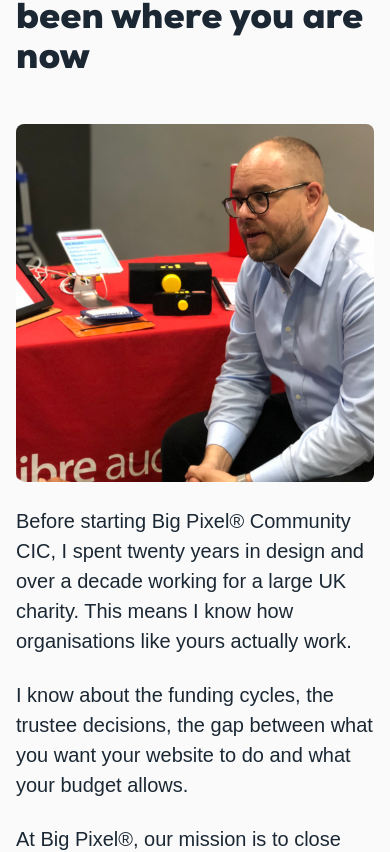
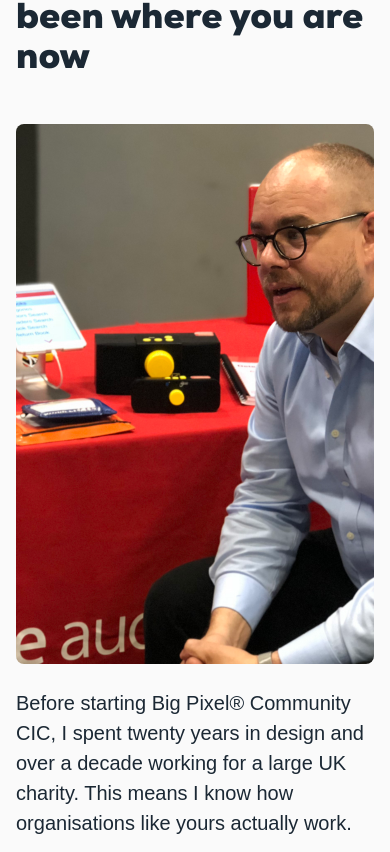
Before and after one commit to bigpixel-cic/bigpixel-community, a Next.js app: page / in a window 390 px wide. Shown: the part 976-1828 px from the top of the page. Built offline with nearby package versions, Linux system fonts and the light colour scheme.

Commit message:
Add motion and animate parts

```diff
--- a/package.json
+++ b/package.json
@@ -12,6 +12,7 @@
   "dependencies": {
     "@base-ui/react": "^1",
     "@notionhq/client": "^5",
+    "motion": "^12",
     "next": "^16",
     "react": "^19",
     "react-dom": "^19"
--- a/src/app/page.tsx
+++ b/src/app/page.tsx
@@ -2,6 +2,7 @@ import Navbar from '@/components/global/navbar';
 import HeroVideo from '@/components/home/hero-video';
 import SectionOne from '@/components/home/section-one';
 import Services from '@/components/home/services';
+import Prices from '@/components/home/prices';
 
 export default function Home() {
   return (
@@ -10,6 +11,7 @@ export default function Home() {
       <HeroVideo />
       <SectionOne />
       <Services />
+      <Prices />
     </div>
   );
 }
--- /dev/null
+++ b/src/components/home/prices.tsx
@@ -0,0 +1,13 @@
+export default function Prices() {
+  return (
+    <div className="block py-8 md:py-12 lg:py-16">
+      <div className="w-full max-w-7xl mx-auto p-4 lg:p-6">
+        <div className="flex flex-col gap-y-12 md:gap-y-14 lg:gap-y-16">
+          <h2 className="font-headline font-black text-4xl sm:text-5xl md:text-6xl">
+            At prices you can afford
+          </h2>
+        </div>
+      </div>
+    </div>
+  );
+}
--- a/src/components/home/section-one.tsx
+++ b/src/components/home/section-one.tsx
@@ -1,4 +1,5 @@
 import Image from 'next/image';
+import { SlideInLeft } from '@/components/motion';
 
 export default function SectionOne() {
   return (
@@ -9,14 +10,16 @@ export default function SectionOne() {
             A CIC founded by someone who has been where you are now
           </h2>
           <div className="flex flex-col lg:flex-row items-center gap-6">
+            <SlideInLeft>
               <Image
                 src="/assets/james-event.webp"
                 alt="James at an event when working for a charity"
                 width={540}
                 height={540}
-              className="rounded-lg object-cover"
+                className="rounded-lg object-cover size-135"
               />
-            <div className="text-xl md:text-2xl leading-normal">
+            </SlideInLeft>
+            <div className="flex-1 text-xl md:text-2xl leading-normal">
               <p>
                 Before starting Big Pixel® Community CIC, I spent twenty years in design and over a
                 decade working for a large UK charity. This means I know how organisations like
--- a/src/components/home/services.tsx
+++ b/src/components/home/services.tsx
@@ -1,4 +1,5 @@
 import { ChessIcon, BrowsersIcon, PaintbrushIcon } from '@/components/icons';
+import { BounceInFromTop } from '@/components/motion';
 
 const services = [
   {
@@ -33,17 +34,19 @@ export default function Services() {
       <div className="w-full max-w-7xl mx-auto p-4 lg:p-6">
         <div className="flex flex-col gap-y-12 md:gap-y-14 lg:gap-y-16">
           <h2 className="font-headline font-black text-4xl sm:text-5xl md:text-6xl text-green-200">
-            Services we offer
+            Services you actually need
           </h2>
           <div className="grid grid-cols-3 gap-4 lg:gap-6">
-            {services.map((service) => (
-              <div key={service.key} className="col-span-3 md:col-span-1">
-                <div className="flex flex-col items-center text-center">
-                  <service.icon className={`size-40 mb-4 ${service.colour}`} />
-                  <h3 className="font-headline font-bold text-3xl">{service.name}</h3>
-                  <p className="mt-2">{service.description}</p>
+            {services.map((service, index) => (
+              <BounceInFromTop key={service.key} delay={index * 0.2}>
+                <div className="col-span-3 md:col-span-1">
+                  <div className="flex flex-col items-center text-center">
+                    <service.icon className={`size-40 mb-4 ${service.colour}`} />
+                    <h3 className="font-headline font-bold text-3xl">{service.name}</h3>
+                    <p className="mt-2">{service.description}</p>
+                  </div>
                 </div>
-              </div>
+              </BounceInFromTop>
             ))}
           </div>
         </div>
--- /dev/null
+++ b/src/components/motion/bounce-in-from-top.tsx
@@ -0,0 +1,23 @@
+'use client';
+
+import { motion, useInView } from 'motion/react';
+import { useRef } from 'react';
+
+export const BounceInFromTop: React.FC<{ children: React.ReactNode; delay?: number }> = ({
+  children,
+  delay = 0,
+}) => {
+  const ref = useRef(null);
+  const isInView = useInView(ref, { amount: 'all', once: false });
+
+  return (
+    <motion.div
+      ref={ref}
+      initial={{ opacity: 0, y: -100 }}
+      animate={isInView ? { opacity: 1, y: 0 } : {}}
+      transition={{ type: 'spring', stiffness: 300, damping: 20, delay }}
+    >
+      {children}
+    </motion.div>
+  );
+};
--- /dev/null
+++ b/src/components/motion/index.ts
@@ -0,0 +1,2 @@
+export { BounceInFromTop } from './bounce-in-from-top';
+export { SlideInLeft } from './slide-in-left';
--- a/src/components/motion/slide-in-left.tsx
+++ b/src/components/motion/slide-in-left.tsx
@@ -0,0 +1,20 @@
+'use client';
+
+import { motion, useInView } from 'motion/react';
+import { useRef } from 'react';
+
+export const SlideInLeft: React.FC<{ children: React.ReactNode }> = ({ children }) => {
+  const ref = useRef(null);
+  const isInView = useInView(ref, { amount: 'some', once: false });
+
+  return (
+    <motion.div
+      ref={ref}
+      initial={{ opacity: 0, x: -100 }}
+      animate={isInView ? { opacity: 1, x: 0 } : {}}
+      transition={{ duration: 1, ease: 'easeOut' }}
+    >
+      {children}
+    </motion.div>
+  );
+};
```
Also changed, not shown: 1 other file (tests, documents, lock files or other folders). Lines whose indentation alone changed are shown as unchanged.
